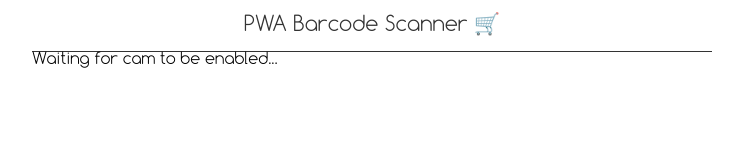
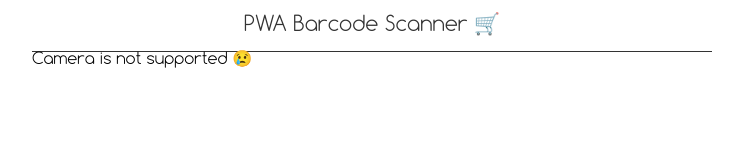
Before and after one commit to moigonzalez/pwa-barcode-scanner, a React app: page / in a window 1280 px wide. Shown: the top 160 px of the page, without its empty margins (268-1011 px from the left). Built offline with nearby package versions, Linux system fonts and the light colour scheme.

Commit message:
Adds camera unsupported message

```diff
--- a/src/VideoComponent/Video.js
+++ b/src/VideoComponent/Video.js
@@ -52,9 +52,9 @@ class Video extends Component {
   render() {
     return (
       this.state.videoInit ?
-      <div className="video" id="video"></div>
-      :
-      <VideoSkeleton />
+        <div className="video" id="video"></div>
+        :
+        <VideoSkeleton />
       );
   }
 }
--- a/src/cameraHandler/CameraHandler.js
+++ b/src/cameraHandler/CameraHandler.js
@@ -34,7 +34,10 @@ class CameraHandler extends Component {
   render() {
     return (
       <>
-        {this.state.isCamEnabled ?
+        {this.state.isCameraSupported ?
+          <div>Camera is not supported 😢</div>
+        :
+        this.state.isCamEnabled ?
           <Suspense fallback={<div>Loading...</div>}>
             <Video />
           </Suspense>
```
